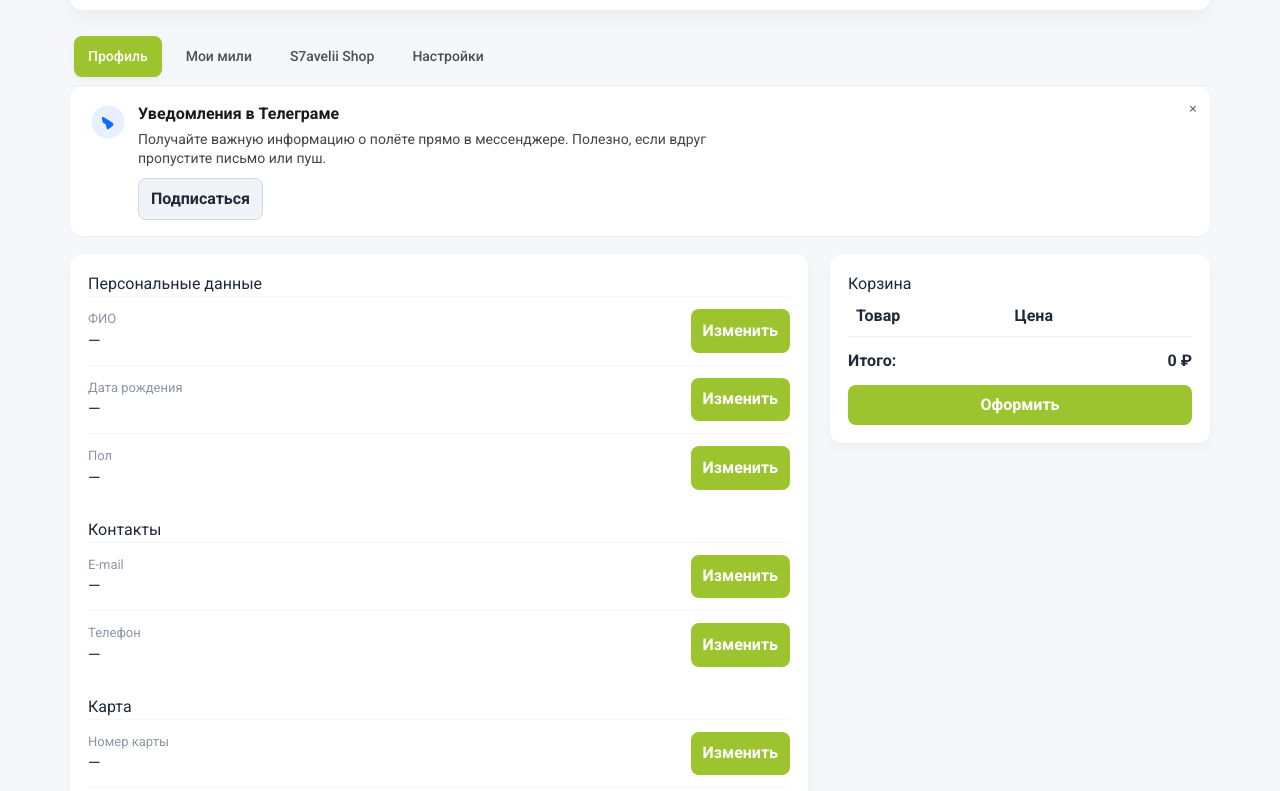
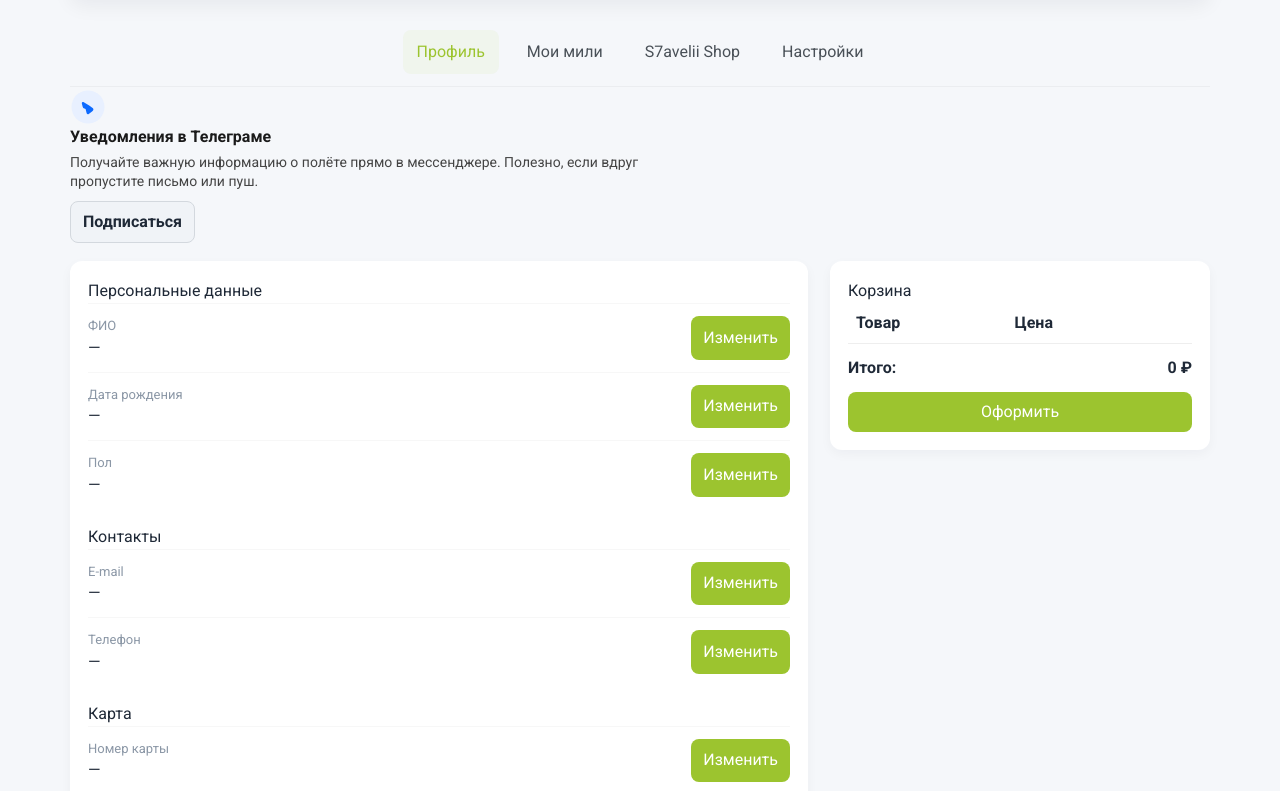
Before and after one commit to s7avelii-airlines/S7avelii-Airlines, a plain HTML site: page public/cabinet.html in a window 1280 px wide. Shown: the part 248-1039 px from the top of the page. Drawn offline with nearby package versions, Linux system fonts and the light colour scheme; no server answers; sample sign-in values are in the browser's storage.

Commit message:
Update cabinet.html

```diff
--- a/public/cabinet.html
+++ b/public/cabinet.html
@@ -11,24 +11,22 @@
 <style>
 :root{--accent:#9cc42f;--muted:#8b97a6}
 *{box-sizing:border-box}
-html,body{margin:0;padding:0;font-family:'Montserrat',Inter,Arial,sans-serif;background:#f5f7fa;color:#1f2937}
+body{margin:0;font-family:Inter,Arial,sans-serif;background:#f5f7fa;color:#1f2937}
 header{display:flex;align-items:center;justify-content:space-between;padding:0 16px;height:60px;border-bottom:1px solid #e6e6e6;position:fixed;top:0;left:0;width:100%;background:#fff;z-index:1000}
 .logo-img{height:45px;cursor:pointer}
 nav ul{display:flex;gap:20px;margin:0;padding:0;list-style:none}
 nav a{text-decoration:none;color:#111}
-.page{max-width:1180px;margin:100px auto 60px;padding:0 20px}
+.page{max-width:1180px;margin:90px auto;padding:0 20px}
 .full-header{background:#fff;display:flex;align-items:center;gap:24px;padding:24px;border-radius:12px;box-shadow:0 6px 20px rgba(16,24,40,0.06);flex-wrap:wrap}
 .avatar{width:110px;height:110px;border-radius:999px;object-fit:cover;border:4px solid #fff;cursor:pointer}
-/* TABS */
-nav.tabs{display:flex;justify-content:flex-start;gap:10px;margin-top:18px;padding:8px 4px;border-bottom:1px solid rgba(0,0,0,0.04);overflow-x:auto;white-space:nowrap;scrollbar-width:none}
-nav.tabs::-webkit-scrollbar{display:none}
-nav.tabs a{flex:0 0 auto;padding:10px 14px;text-decoration:none;color:#495057;border-radius:8px;cursor:pointer;font-weight:500;font-size:14px}
-nav.tabs a.active{color:#fff;background:var(--accent);box-shadow:0 2px 6px rgba(0,0,0,0.06)}
+.tabs{display:flex;gap:14px;margin-top:18px;padding:12px 0;border-bottom:1px solid rgba(0,0,0,0.04);overflow-x:auto}
+.tabs a{padding:10px 14px;text-decoration:none;color:#495057;border-radius:8px;cursor:pointer}
+.tabs a.active{color:var(--accent);background:rgba(156,196,47,0.06)}
 .grid{display:grid;grid-template-columns:1fr 380px;gap:22px;margin-top:18px}
 .card{background:#fff;border-radius:12px;padding:18px;box-shadow:0 4px 12px rgba(16,24,40,0.04)}
 .field{display:flex;justify-content:space-between;padding:12px 0;border-top:1px solid rgba(0,0,0,0.03)}
 .small-muted{color:var(--muted);font-size:13px}
-.btn{background:var(--accent);color:#fff;padding:8px 12px;border-radius:8px;border:0;cursor:pointer;font-weight:600}
+.btn{background:var(--accent);color:#fff;padding:8px 12px;border-radius:8px;border:0;cursor:pointer}
 .btn.secondary{background:#eef2f7;color:#111}
 .btn.red{background:#e66}
 .progress-wrap{width:100%;margin-top:8px}
@@ -38,13 +36,7 @@ nav.tabs a.active{color:#fff;background:var(--accent);box-shadow:0 2px 6px rgba(
 .cart-table th,.cart-table td{padding:8px;border-bottom:1px solid #eee;text-align:left}
 .muted{color:var(--muted)}
 .input-inline{width:70%;padding:6px;border-radius:6px;border:1px solid #d6d8db}
-@media(max-width:980px){.grid{grid-template-columns:1fr;padding-bottom:40px}}
-/* mobile header tweaks */
-@media (max-width:768px){
-  header{padding:0 12px;height:64px}
-  .logo-img{height:40px}
-  .page{margin-top:92px}
-  .btn{padding:8px 10px}
+@media(max-width:980px){.grid{grid-template-columns:1fr}}
 }
 /* telegram inline block (before personal data) - styled to match screenshot look */
 .telegram-block {
```
